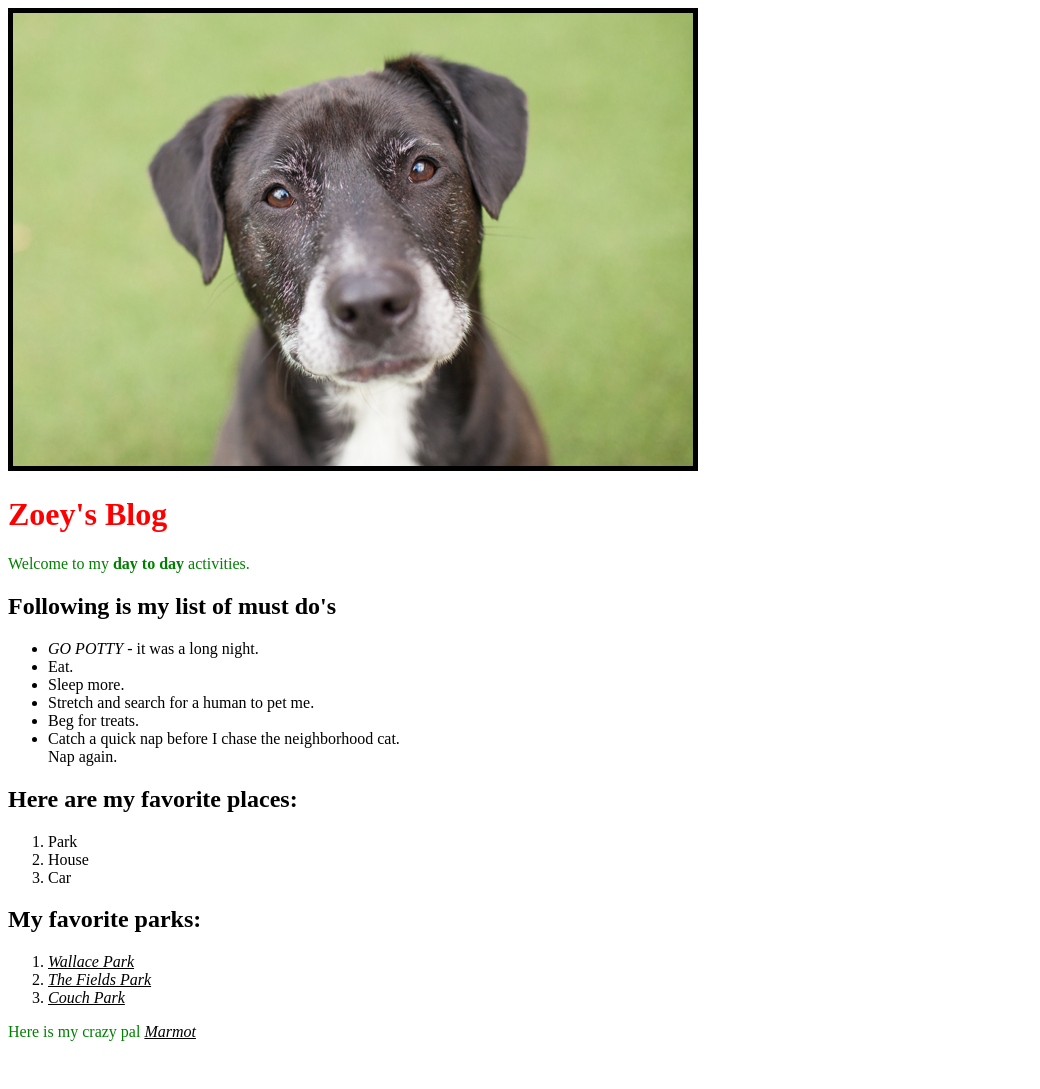
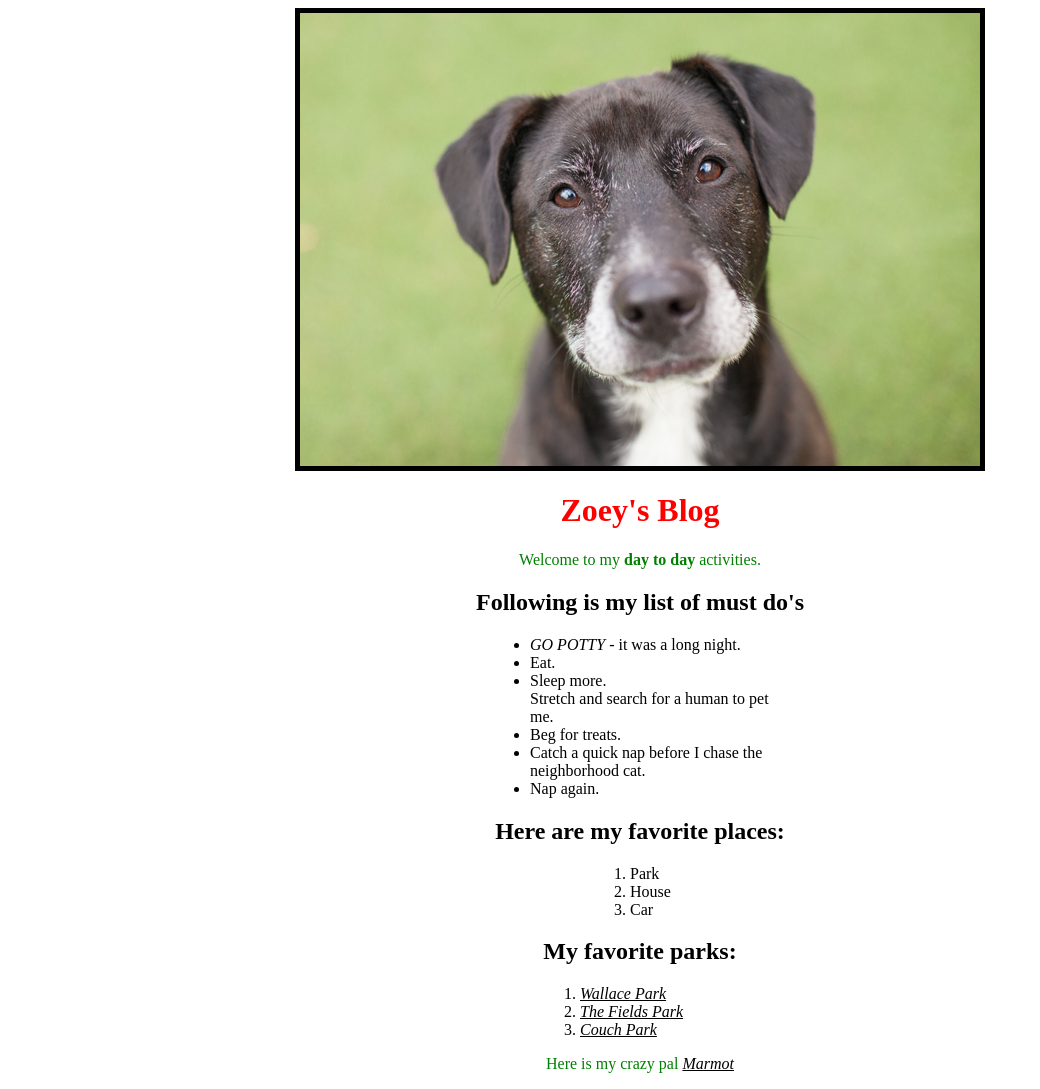
Before and after one commit to kimrharper/pet-blog, a plain HTML site: page pet-blog.html in a window 1280 px wide. Shown: the whole page, without its empty margins (0-1040 px from the left). Before the commit the page ends 1057 px from the top, so only its background shows below. Drawn offline with Linux system fonts and the light colour scheme.

Commit message:
A lot of strange styles

```diff
--- a/pet-blog.html
+++ b/pet-blog.html
@@ -10,27 +10,42 @@
     <h1>Zoey's Blog</h1>
     <p>Welcome to my <strong>day to day</strong> activities.</p>
     <h2>Following is my list of must do's</h2>
+
+
+
+
+    <div class="list">
     <ul>
       <li><em>GO POTTY</em> - it was a long night.</li>
       <li>Eat.</li>
       <li>Sleep more.</li>
-      <li>Stretch and search for a human to pet me.</li>
+    </li>Stretch and search for a human to pet me.</li>
       <li>Beg for treats.</li>
       <li>Catch a quick nap before I chase the neighborhood cat.</li>
-      </li>Nap again.</li>
+      <li>Nap again.</li>
     </ul>
+    </div>
+
+
+
     <h2>Here are my favorite places:</h2>
+
+    <div class="list-2">
     <ol>
       <li>Park</li>
       <li>House</li>
       <li>Car</li>
     </ol>
+    </div>
+
     <h2>My favorite parks:</h2>
+    <div class="list-3">
     <ol>
       <li><a href="https://www.yelp.com/biz/wallace-park-portland">Wallace Park</a></li>
       <li><a href="https://www.yelp.com/biz/the-fields-off-leash-dog-area-portland">The Fields Park</a></li>
       <li><a href="https://www.yelp.com/biz/couch-park-portland">Couch Park</a></li>
     </ol>
+    </div>
 
     <p>
       Here is my crazy pal <a href="marmot-blog.html">Marmot</a>
--- a/styles.css
+++ b/styles.css
@@ -1,20 +1,54 @@
 h1 {
   color: red;
+  text-align: center;
+}
+
+h2 {
+  text-align: center;
 }
 
 h3  {
   color: purple;
+  text-align: center;
+}
+
+.list {
+  display: block;
+  width: 300px;
+  margin-left: auto;
+  margin-right: auto;
+}
+
+.list-2 {
+  display: block;
+  width: 100px;
+  margin-left: auto;
+  margin-right: auto;
+}
+
+.list-3 {
+  display: block;
+  width: 200px;
+  margin-left: auto;
+  margin-right: auto;
+}
+ol {
 }
 
 p {
   color: green;
+  text-align: center;
 }
 
 a {
   color: black;
   font-style: italic;
+  text-align: center;
 }
 
 img {
   border: 5px solid black;
+ display: block;
+ margin-left: auto;
+ margin-right: auto;
 }
```
